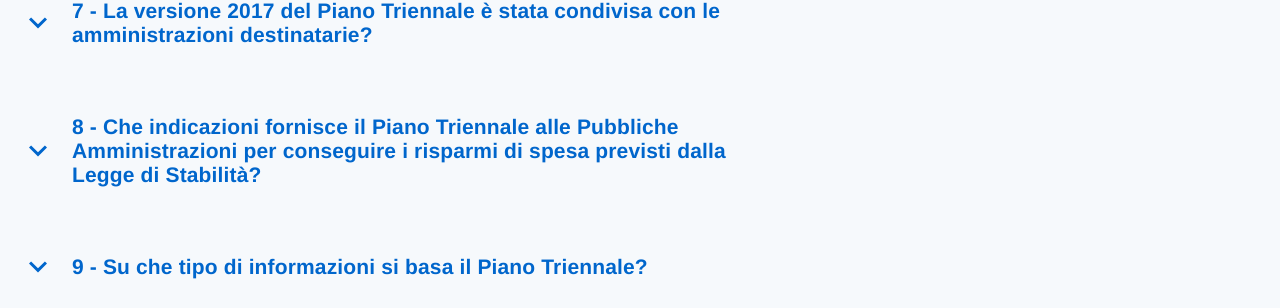
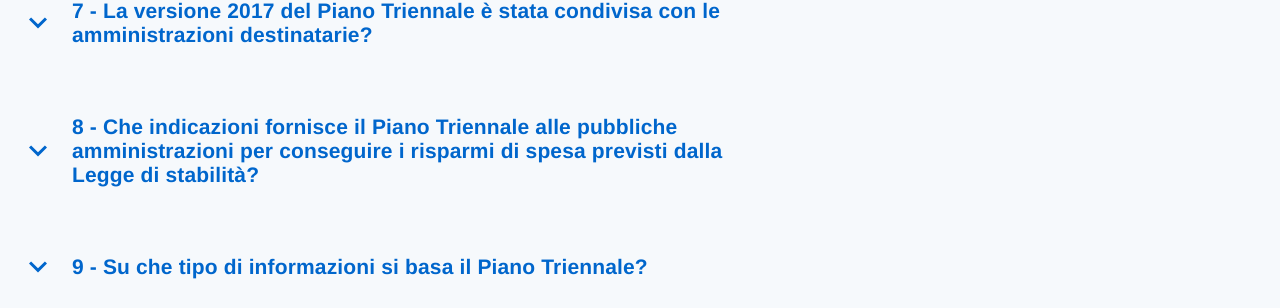
Before and after one commit to italia/pianotriennale-ict.italia.it, a Jekyll site: the page built from _pages/it/faq.md, in a window 1280 px wide and 900 px high, scrolled down 1046 px. Shown: the part 145-453 px from the top of the window. Built offline with Jekyll 4.4.1, drawn with Linux system fonts in a browser that asks for light colours; some web fonts are replaced.

Commit message:
Typo fixes

```diff
--- a/_data/faqs.yml
+++ b/_data/faqs.yml
@@ -8,7 +8,7 @@
       I principali obiettivi del Piano Triennale sono:
 
       - definire le linee della strategia di sviluppo e realizzazione del sistema informativo della Pubblica amministrazione in un quadro organico in base a quanto previsto dagli obiettivi dell’Agenda Digitale italiana, dunque del Piano Crescita Digitale;
-      - razionalizzare, dunque riqualificare la spesa ICT delle amministrazioni in coerenza con gli obiettivi della Legge di Stabilità 2016.
+      - razionalizzare, dunque riqualificare la spesa ICT delle amministrazioni in coerenza con gli obiettivi della Legge di stabilità 2016.
   - title: 2 - Che differenza c’è tra Strategia per la Crescita Digitale e Piano Triennale?
     text: |
       La [Strategia per la Crescita Digitale](http://www.agid.gov.it/sites/default/files/documenti_indirizzo/strategia_crescita_digitale_ver_def_21062016.pdf) - la cui approvazione da parte della Commissione europea ha consentito l’approvazione dei fondi strutturali all’Italia - è l’Agenda digitale italiana, ovvero il documento strategico che descrive come deve cambiare il rapporto tra PA e cittadino attraverso l’individuazione di progetti strategici; il Piano Triennale ne è la sua declinazione operativa e tecnica.
@@ -25,7 +25,7 @@
     text: |
       La novità è il Piano stesso, inteso come primo documento che contiene azioni, tempi e obiettivi del percorso di attuazione della strategia, fornendo indicazioni chiare ad ogni Pubblica amministrazione.
 
-      Inoltre, per ampliare le possibilità di confronto e partecipazione, vengono utilizzati strumenti di collaborazione destinati agli sviluppatori e finalizzati a diffondere i progetti tecnologici: [Github](https://github.com/italia/), [ReadTheDocs](https://pianotriennale-ict.readthedocs.io/) e [Discourse](https://forum.italia.it) (vedi FAQ n. 15).
+      Inoltre, per ampliare le possibilità di confronto e partecipazione, vengono utilizzati strumenti di collaborazione destinati agli sviluppatori e finalizzati a diffondere i progetti tecnologici: [Github](https://github.com/italia/pianotriennale-ict-doc), [ReadTheDocs](https://pianotriennale-ict.readthedocs.io/) e [Discourse](https://forum.italia.it) (vedi FAQ n. 15).
   - title: 6 - Che durata ha il Piano Triennale?
     text: |
       Il Piano ha durata annuale. La versione 2017 definisce le attività del 2018. Entro il mese di settembre di ogni anno verrà rilasciata la versione aggiornata che indirizza le azioni per l’anno successivo.
@@ -46,10 +46,10 @@
       - l’ANCI
 
       Già a partire dalla stesura della versione 2018 - anche grazie agli input derivanti dall’utilizzo degli strumenti tecnici di condivisione (vedi FAQ n. 15) - si arriverà all’ampliamento dell’azione di collaborazione e coinvolgimento delle amministrazioni e delle community di riferimento.
-  - title: 8 - Che indicazioni fornisce il Piano Triennale alle Pubbliche Amministrazioni per conseguire i risparmi di spesa previsti dalla Legge di Stabilità?
+  - title: 8 - Che indicazioni fornisce il Piano Triennale alle pubbliche amministrazioni per conseguire i risparmi di spesa previsti dalla Legge di stabilità?
     text: |
-      Il Piano Triennale propone alle pubbliche amministrazioni indicazioni utili alla pianificazione degli investimenti in tecnologia per il prossimo triennio così da consentire alle singole amministrazioni una riqualificazione della spesa e il conseguimento dei risparmi in termini di spesa corrente stabiliti dalla Legge di Stabilità per investimenti in materia di innovazione tecnologica.
-      La legge di stabilità, 28 dicembre 2015, n. 208 ai commi 512 e 514-bis, impone alle Pubbliche amministrazioni un obiettivo di risparmio di spesa annuale, da raggiungere alla fine del triennio 2016-2018, pari al 50 per cento della spesa annuale media per la gestione corrente del solo settore informatico al netto dei canoni per servizi di connettività e della spesa effettuata tramite Consip SpA o i soggetti aggregatori e demanda al Piano triennale l’identificazione delle componenti di spesa sulle quali realizzare tali risparmi e di quelli destinati a rimanervi estranei. I risparmi derivanti dall'attuazione delle medesime disposizioni possono essere utilizzati, in forza di quanto previsto dalla legge, dalle amministrazioni prioritariamente per investimenti in materia di innovazione tecnologica.
+      Il Piano Triennale propone alle pubbliche amministrazioni indicazioni utili alla pianificazione degli investimenti in tecnologia per il prossimo triennio così da consentire alle singole amministrazioni una riqualificazione della spesa e il conseguimento dei risparmi in termini di spesa corrente stabiliti dalla Legge di stabilità per investimenti in materia di innovazione tecnologica.
+      La Legge di stabilità, 28 dicembre 2015, n. 208 ai commi 512 e 514-bis, impone alle pubbliche amministrazioni un obiettivo di risparmio di spesa annuale, da raggiungere alla fine del triennio 2016-2018, pari al 50 per cento della spesa annuale media per la gestione corrente del solo settore informatico al netto dei canoni per servizi di connettività e della spesa effettuata tramite Consip SpA o i soggetti aggregatori e demanda al Piano triennale l’identificazione delle componenti di spesa sulle quali realizzare tali risparmi e di quelli destinati a rimanervi estranei. I risparmi derivanti dall'attuazione delle medesime disposizioni possono essere utilizzati, in forza di quanto previsto dalla legge, dalle amministrazioni prioritariamente per investimenti in materia di innovazione tecnologica.
   - title: 9 - Su che tipo di informazioni si basa il Piano Triennale?
     text: |
       Il Piano Triennale fornisce per la prima volta una fotografia della situazione attuale relativa a tipologia di amministrazione e spesa. Le rilevazioni fatte si basano sull’analisi di dettaglio di un campione significativo di PA e su indicazioni di settore relative a tutte le altre amministrazioni.
@@ -61,7 +61,7 @@
       AgID e il Team per la Trasformazione Digitale hanno inoltre deciso di condividere il Piano attraverso moderni strumenti di collaborazione, tra cui [Github](https://github.com/italia/pianotriennale-ict-doc), [Docs](https://pianotriennale-ict.readthedocs.io/it/latest/) - il nuovo sistema di gestione dei documenti pubblici realizzato con ReadTheDocs - e [Forum](https://forum.italia.it/c/piano-triennale
       )  - il forum di discussione sui servizi pubblici, per poter fornire un supporto strutturato alle amministrazioni.
       AgID avvierà un processo continuo di monitoraggio per ricevere feedback dalle amministrazioni sulla realizzazione delle azioni previste dal Piano e per fornire ogni eventuale supporto aggiuntivo in caso di criticità.
-      Le indicazioni contenute nel Piano hanno l’obiettivo di indirizzare la spesa della Pubblica Amministrazione nella Trasformazione Digitale e sono quindi vincolanti per le stesse Amministrazioni nel pianificare i propri investimenti.
+      Le indicazioni contenute nel Piano hanno l’obiettivo di indirizzare la spesa della Pubblica amministrazione nella Trasformazione Digitale e sono quindi vincolanti per le stesse Amministrazioni nel pianificare i propri investimenti.
       Il digitale è infatti considerato una risorsa fondamentale per il Paese che porta a riqualificazione della spesa e ad innovazione.
       Ogni ritardo nell’adeguamento da parte di un’amministrazione alle azioni descritte all’interno del Piano Triennale è da considerarsi come un costo non necessario per lo Stato, che deve essere ostacolato con i necessari strumenti di controllo della spesa pubblica.
   - title: 11 -  Se una Amministrazione non ha le competenze o le risorse per attuare il Piano cosa fa?
@@ -74,16 +74,16 @@
     text: |
       AgID accompagnerà le PA nell’esecuzione del Piano Triennale anche attraverso la collaborazione con alcuni soggetti aggregatori che verranno individuati dopo una prima serie di incontri che si concluderanno entro settembre 2017.
 
-      Per coinvolgere anche sviluppatori ed esperti del settore vengono inoltre introdotti strumenti di condivisione e di collaborazione  finalizzati a diffondere progetti tecnologici: [Github](https://github.com/italia/), [ReadTheDocs](https://pianotriennale-ict.readthedocs.io/) e [Discourse](https://forum.italia.it) (vedi FAQ n. 15).
+      Per coinvolgere anche sviluppatori ed esperti del settore vengono inoltre introdotti strumenti di condivisione e di collaborazione  finalizzati a diffondere progetti tecnologici: [Github](https://github.com/italia/pianotriennale-ict-doc), [ReadTheDocs](https://pianotriennale-ict.readthedocs.io/) e [Discourse](https://forum.italia.it) (vedi FAQ n. 15).
   - title: 13 - Come le amministrazioni verranno coinvolte per la stesura della prossima versione del Piano Triennale?
     text: |
-      Attraverso il lavoro che verrà strutturato insieme agli enti (aggregatori e non) che collaboreranno con AgID e il Team Digitale per l’attuazione del Piano. ll coinvolgimento naturalmente avverrà anche grazie ai suggerimenti che emergeranno attraverso l’uso di [Github](https://github.com/italia), [ReadTheDocs](https://pianotriennale-ict.readthedocs.io/) e [Discourse](https://forum.italia.it) (vedi FAQ n.15).
+      Attraverso il lavoro che verrà strutturato insieme agli enti (aggregatori e non) che collaboreranno con AgID e il Team Digitale per l’attuazione del Piano. ll coinvolgimento naturalmente avverrà anche grazie ai suggerimenti che emergeranno attraverso l’uso di [Github](https://github.com/italia/pianotriennale-ict-doc), [ReadTheDocs](https://pianotriennale-ict.readthedocs.io/) e [Discourse](https://forum.italia.it) (vedi FAQ n.15).
   - title: 14 - Il Piano prevede la creazione futura di molteplici linee guida che non sono ancora pronte. Quali sono e come ne verrà gestito il processo di creazione e pubblicazione?
     text: |
       Per poter attuare in maniera efficiente le indicazioni descritte nel Piano, AgID ha deciso di raccogliere le specifiche tecnologiche relative a molteplici scelte di indirizzo all’interno di linee guida.
       Tra le linee guida che verranno rilasciate nei prossimi mesi vi sono:
 
-      * Linee guida per la razionalizzazione del patrimonio ICT delle Pubbliche amministrazioni (Data rilascio prima release: gennaio 2018);
+      * Linee guida per la razionalizzazione del patrimonio ICT delle pubbliche amministrazioni (Data rilascio prima release: gennaio 2018);
       * Linee guida per lo sviluppo e la manutenzione di applicazioni per il cloud della PA (Data rilascio: dicembre 2017);
       * Linee guida per la migrazione di applicazioni Legacy verso l’ambiente di cloud della PA (Data rilascio: giugno 2018);
       * Linee guida per la realizzazione di reti Wi-Fi pubbliche (Data rilascio: dicembre 2017);
@@ -93,13 +93,13 @@
       * Linee guida per transitare al nuovo Modello di interoperabilità (Data rilascio: maggio 2017);
       * Linee guida del nuovo Modello di interoperabilità (Data rilascio: dicembre 2017);
       * Linee guida del modello architetturale di gestione dei servizi critici  (Data rilascio: giugno 2017);
-      * Linee guida per la sicurezza ICT delle Pubbliche amministrazioni (Data rilascio: giugno 2017).
+      * Linee guida per la sicurezza ICT delle pubbliche amministrazioni (Data rilascio: giugno 2017).
       La progressiva stesura delle linee guida verrà accompagnata  da una comunicazione tramite la newsletter dedicata al Piano Triennale. Le linee guida saranno rese disponibili in bozza per raccogliere commenti e suggerimenti che verranno valutati, discussi, ed eventualmente integrati utilizzando gli strumenti di Github ed il forum.
       Solo una volta raggiunto consenso e creata una versione finale, avverrà la pubblicazione ufficiale sia sul sito web, che in gazzetta ufficiale.
   - title: 15 - Perché Github, Docs e Forum per comunicare il Piano?
     text: |
-      Vogliamo poter diffondere il Piano anche all’interno della community di sviluppatori e di esperti del settore, ivi compreso quelli all’interno della pubblica amministrazione. Per raggiungere questo obiettivo vogliamo utilizzare gli strumenti di condivisione e di collaborazione  utilizzati da queste community per diffondere i propri progetti tecnologici: Github, ReadTheDocs (per la creazione di un sistema di gestione dei documenti pubblici) e Discourse (per la realizzazione di un forum di discussione sui servizi pubblici).
-      [Github](https://github.com/italia/) è una piattaforma tecnologica utilizzata per condividere file di testo e codice sorgente, e implementa due funzionalità molto importanti e utili per condividere il Piano Triennale fornendo un servizio dedicato di supporto:
+      Vogliamo poter diffondere il Piano anche all’interno della community di sviluppatori e di esperti del settore, ivi compreso quelli all’interno della Pubblica amministrazione. Per raggiungere questo obiettivo vogliamo utilizzare gli strumenti di condivisione e di collaborazione  utilizzati da queste community per diffondere i propri progetti tecnologici: Github, ReadTheDocs (per la creazione di un sistema di gestione dei documenti pubblici) e Discourse (per la realizzazione di un forum di discussione sui servizi pubblici).
+      [Github](https://github.com/italia/pianotriennale-ict-doc) è una piattaforma tecnologica utilizzata per condividere file di testo e codice sorgente, e implementa due funzionalità molto importanti e utili per condividere il Piano Triennale fornendo un servizio dedicato di supporto:
        * issue: la funzione di apertura di un issue, accessibile all’interno del tab issue in ogni sezione di Github dedicata ad una parte di capitolo del Piano Triennale tramite il bottone verde in alto a destra “New Issue”, permette di isolare un elemento di discussione specifico per poter avviare una discussione e valutazione approfondita;
        * pull request: la pull request, accessibile attraverso l’icona a forma di penna nell’header di Github all’interno di ogni capitolo o sezione del Piano, è una funzione che permette agli utenti di proporre suggerimenti e modifiche a parti di testo del Piano stesso.
 
@@ -117,4 +117,4 @@
       Il Piano Triennale è un documento in continua evoluzione e sarà adattato e aggiornato nel tempo costituendo una guida permanente per le Amministrazioni.
       Nuove versioni del Piano verranno quindi pubblicate entro settembre di ogni anno, a seguito dell’approvazione da parte del Presidente del Consiglio dei Ministri o dal Ministro delegato per l’Innovazione, su proposta di AgID, così da raccogliere ed integrare i suggerimenti e le raccomandazioni arrivate tramite gli strumenti di Github ed il forum.
       Dal Piano poi scaturiranno diverse linee guida, che, come spiegato in seguito, verranno sottoposte alla comunità prima di essere pubblicate.
-      AgID e il Team per la trasformazione digitale lavoreranno inoltre per raccogliere, costruire e fornire strumenti quali software, librerie, raccomandazioni e processi documentali per facilitare l’attuazione del Piano da parte delle Pubbliche Amministrazioni, utilizzando il portale [Developers Italia](https://developers.italia.it).
+      AgID e il Team per la trasformazione digitale lavoreranno inoltre per raccogliere, costruire e fornire strumenti quali software, librerie, raccomandazioni e processi documentali per facilitare l’attuazione del Piano da parte delle pubbliche amministrazioni, utilizzando il portale [Developers Italia](https://developers.italia.it).
```
